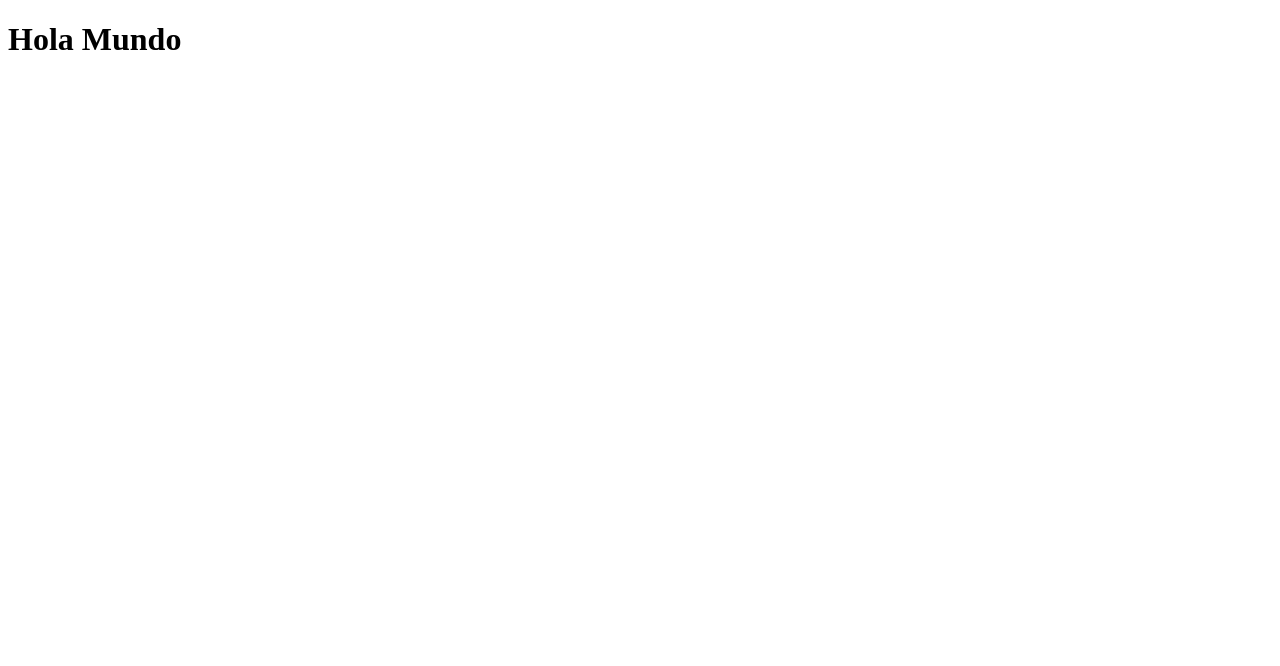
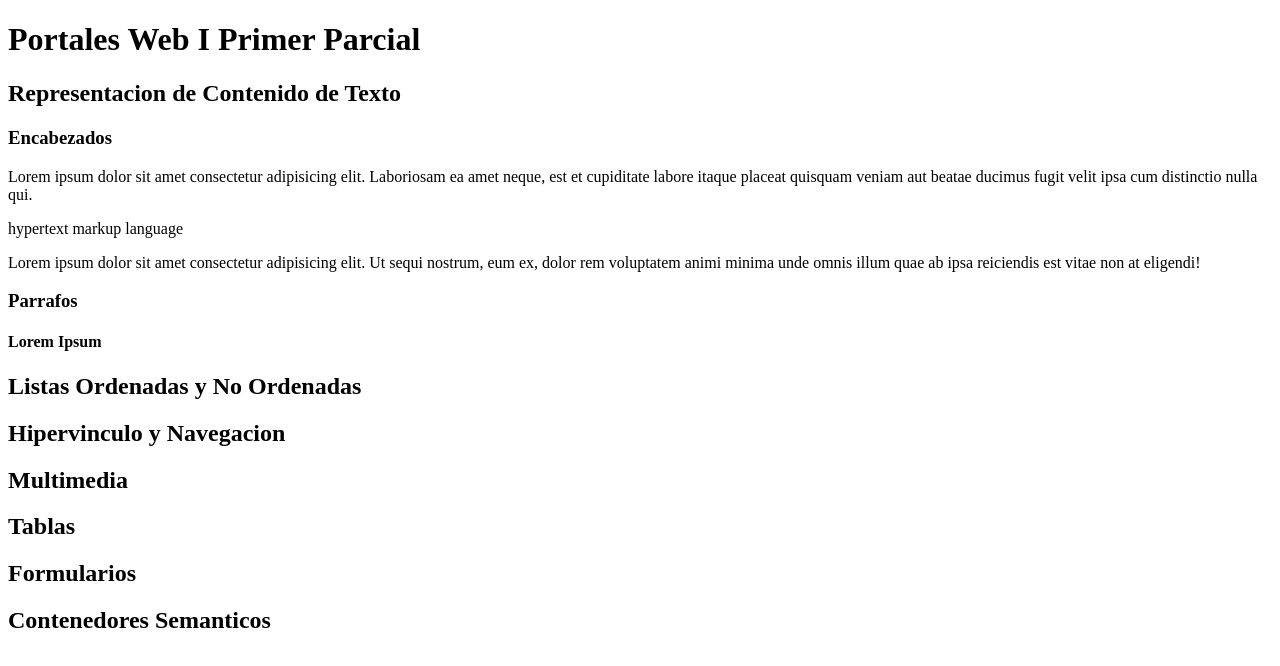
Before and after one commit to LuisitooDev-S/LuisPw1, a plain HTML site: page index.html in a window 1280 px wide. Drawn offline with Linux system fonts and the light colour scheme.

Commit message:
feat: Estructuras de Encabezados y Parrafos

```diff
--- a/index.html
+++ b/index.html
@@ -5,6 +5,29 @@
         <title>Portales Web I Seccion 1801</title>
     </head>
     <body>
-        <h1>Hola Mundo</h1>
+        <h1>Portales Web I Primer Parcial</h1>
+        <h2>Representacion de Contenido de Texto</h2>
+        <h3>Encabezados</h3>
+        <p>
+        Lorem ipsum dolor sit amet consectetur adipisicing elit.
+        Laboriosam ea amet neque, est et cupiditate labore itaque placeat
+        quisquam veniam aut beatae ducimus fugit velit ipsa cum distinctio nulla qui.
+        </p>
+        <p>
+            hypertext markup language
+        </p>
+        <p>
+            Lorem ipsum dolor sit amet
+            consectetur adipisicing elit. Ut sequi nostrum, eum ex, dolor rem voluptatem animi
+            minima unde omnis illum quae ab ipsa reiciendis est vitae non at eligendi!
+        </p>
+        <h3>Parrafos</h3>
+        <h4>Lorem Ipsum</h4>
+        <h2>Listas Ordenadas y No Ordenadas</h2>
+        <h2>Hipervinculo y Navegacion</h2>
+        <h2>Multimedia</h2>
+        <h2>Tablas</h2>
+        <h2>Formularios</h2>
+        <h2>Contenedores Semanticos</h2>
     </body>
 </html>
```
